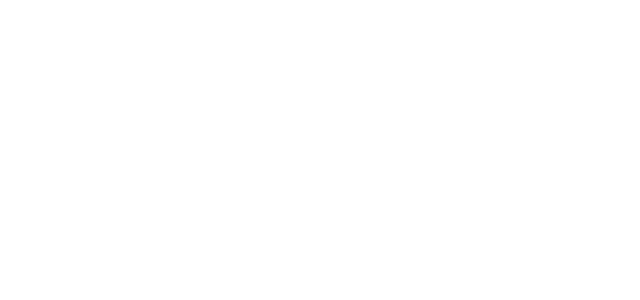
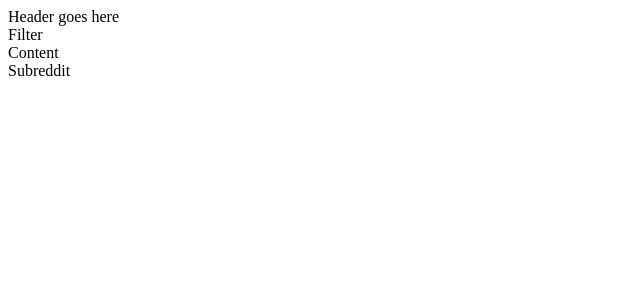
Before and after one commit to PemboDev/minimal-reddit, a React (Create React App) app: page / in a window 1280 px wide. Shown: the top 300 px of the page, without its empty margins (0-640 px from the left). Built offline with nearby package versions, Linux system fonts and the light colour scheme.

Commit message:
add boilerplate html tags

```diff
--- a/src/App.js
+++ b/src/App.js
@@ -4,7 +4,18 @@
 function App() {
   return (
     <div>
+      <header>
+        <div className="header">Header goes here</div>
+      </header>
+      <main>
+        <div className="main-content">
+          <div className="filter">Filter </div>
+          <div className="content">Content</div>
+        </div>
 
+        <aside>Subreddit</aside>
+
+      </main>
     </div>
   );
 }
```
